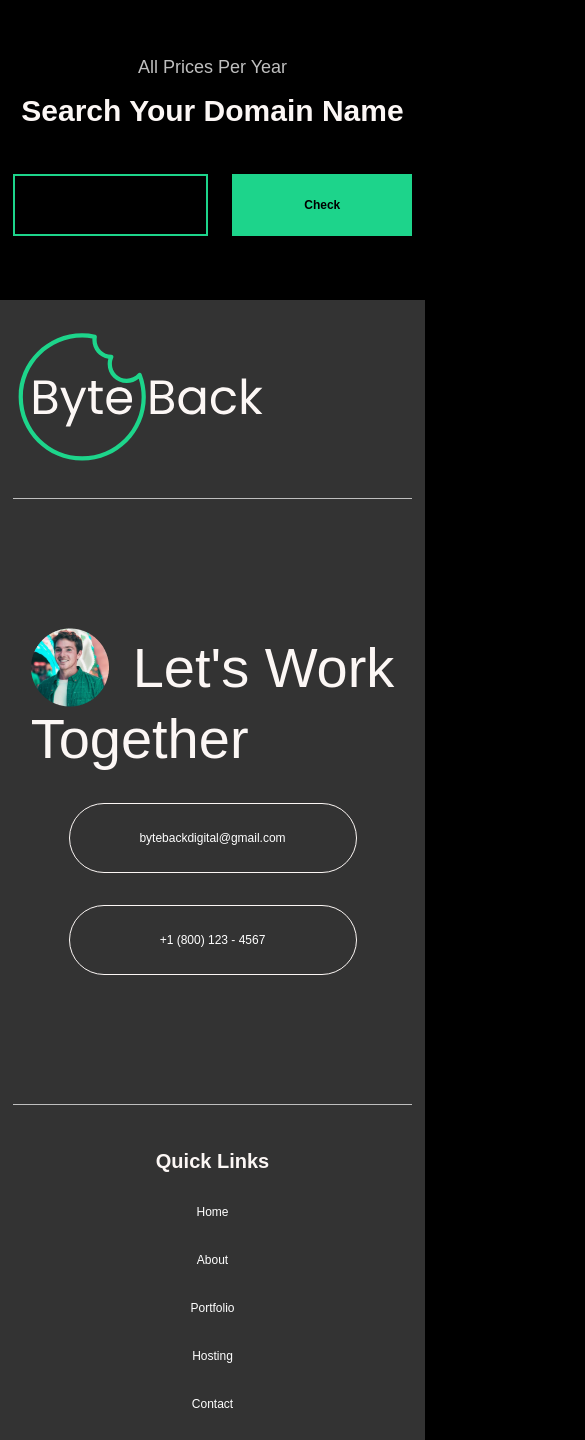
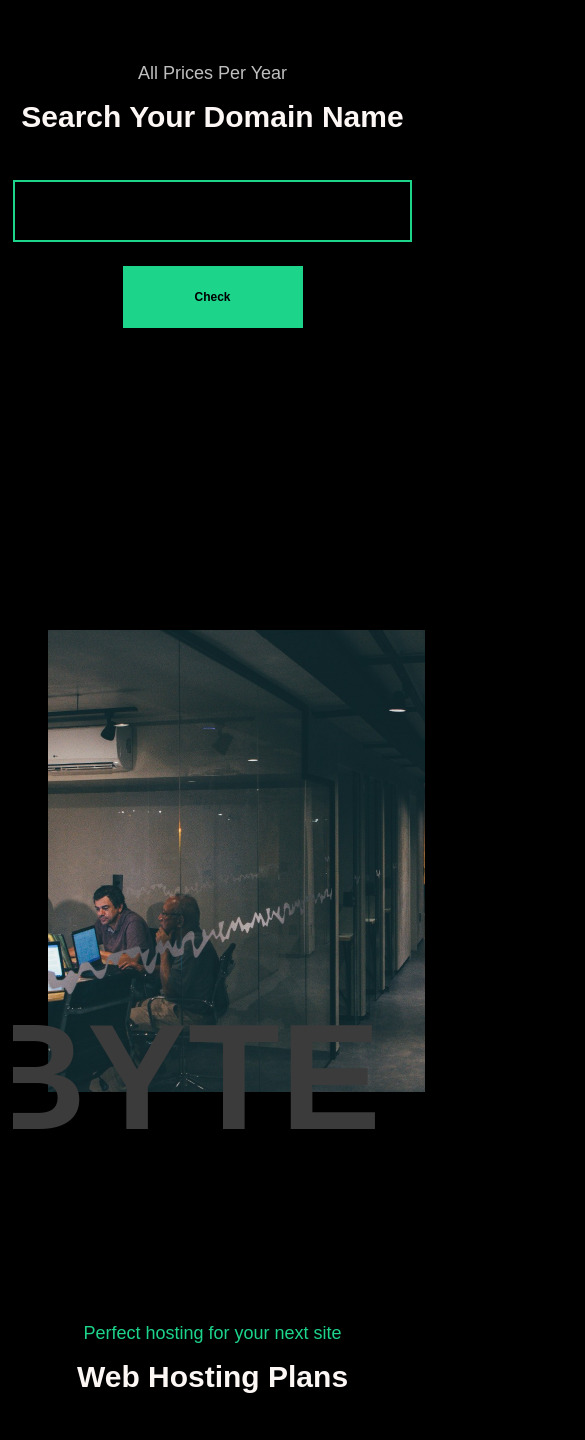
Before and after one commit to adinduokoro/Byte-Back-Digital, a React (Create React App) app: page /hosting in a window 390 px wide. Shown: the part 1448-2888 px from the top of the page, 585 px wide, since content can reach past the window. Built offline with nearby package versions, Linux system fonts and the light colour scheme.

Commit message:
Hosting Plan
Working on responsiveness.

```diff
--- a/src/components/domainChecker/DomainChecker.module.css
+++ b/src/components/domainChecker/DomainChecker.module.css
@@ -82,6 +82,8 @@
     justify-content: center;
     gap: 2.8125rem;
     max-width: 48rem;
+    padding-top: 4.44rem;
+    padding-bottom: 4.44rem;
   }
   .right {
     align-items: center;
@@ -102,5 +104,10 @@
 }
 
 @media screen and (max-width: 601px) {
-    /* work on search button */
+
+  .search-content {
+    display: flex;
+    flex-direction: column;
+    align-items: center;
+  }
 }
--- a/src/components/hostingHero/HostingHero.module.css
+++ b/src/components/hostingHero/HostingHero.module.css
@@ -1,9 +1,12 @@
 .hostingHero {
   position: relative;
+  overflow: hidden;
 }
 
 .heroImg {
-  width: 57.375rem;
+  padding-left: 3rem;
+  max-width: 57.375rem;
+  width: 100%;
   height: 28.875rem;
   position: absolute;
   object-fit: cover;
--- a/src/components/hostingPlans/HostingPlans.module.css
+++ b/src/components/hostingPlans/HostingPlans.module.css
@@ -28,15 +28,16 @@
 .hostingOptions {
   display: flex;
   gap: 1.5rem;
+  width: 100%;
 }
 
 .package {
-  max-width: 24rem;
   flex: 1;
   min-height: 46.875rem;
   border: 1px solid var(--text-color);
   display: flex;
   justify-content: space-between;
+  padding: 0.5rem;
   flex-direction: column;
   align-items: center;
   text-align: center;
@@ -105,7 +106,7 @@
 }
 
 .planBtn {
-  margin-bottom: 1.87rem;
+  margin-bottom: 0.935rem;
   border-radius: 3.125rem;
   background: var(--primaryColorGreen);
   color: var(--primaryColorBlack);
@@ -120,9 +121,9 @@
 .features {
   margin-top: 2.80rem;
   display: flex;
-  justify-content: space-between;
-  gap: 7.37rem;
-  font-size: 14px;
+  justify-content: space-around;
+  width: 100%;
+  font-size: 0.875rem;
   color: var(--text-color, #bfbfbf);
   font-weight: 400;
   white-space: nowrap;
@@ -136,3 +137,7 @@
 .featureDesc{
   margin-left: 0.37rem;
 }
+
+@media screen and (max-width: 718px) {
+
+}
--- a/src/pages/hosting/Hosting.jsx
+++ b/src/pages/hosting/Hosting.jsx
@@ -8,8 +8,8 @@ const Hosting = () => {
       <Header headerTitle={"Web Hosting"}/>
       <HostingCta/>
       <DomainChecker />
-      {/* <HostingHero />
-      <HostingPlans /> */}
+      <HostingHero />
+      <HostingPlans />
       {/* <HostingFeatures /> */}
     </div>
   )
```
